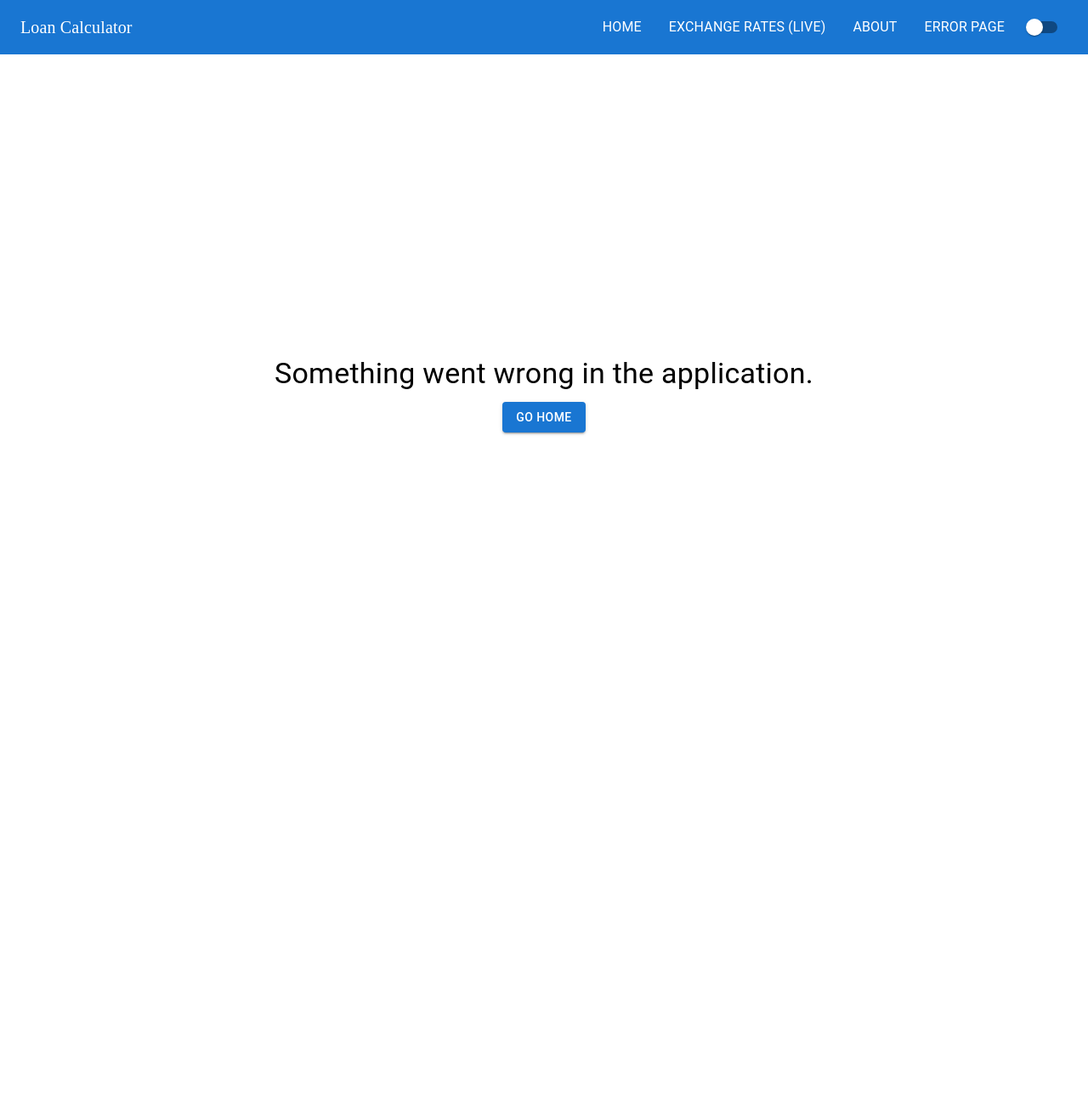
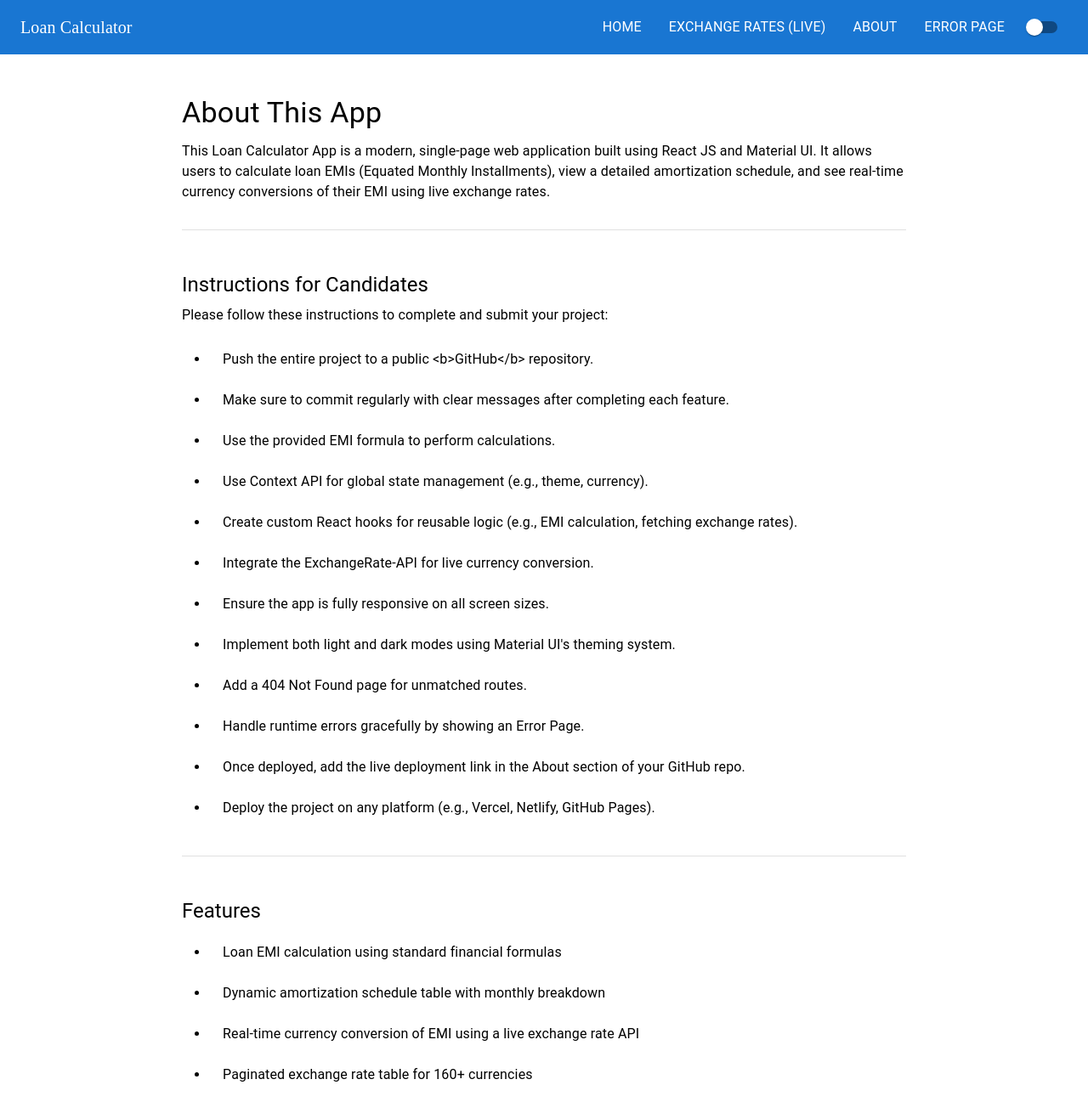
Before and after one commit to Crestolima/loan-calculator, a React (Vite) app: page /about in a window 1280 px wide. Shown: the top 1297 px of the page at 85% size. Before the commit the page ends 864 px from the top, so only its background shows below. Built offline with nearby package versions, Linux system fonts and the light colour scheme.

Commit message:
About Page Design

```diff
--- a/src/App.jsx
+++ b/src/App.jsx
@@ -6,6 +6,7 @@ import HomePage from './pages/HomePage';
 import ExchangeRates from './pages/ExchangeRates';
 import ErrorPage from './pages/ErrorPage';
 import { useThemeContext } from './context/ThemeContext';
+import About from './pages/About';
 
 const AppContent = () => {
   const location = useLocation();
@@ -21,6 +22,7 @@ const AppContent = () => {
       <Routes>
         <Route path="/" element={<HomePage />} />
         <Route path="/exchange" element={<ExchangeRates />} />
+        <Route path="/about" element={<About/>} />
         <Route path="*" element={<ErrorPage />} />
       </Routes>
     </>
--- /dev/null
+++ b/src/pages/About.jsx
@@ -0,0 +1,204 @@
+import React from 'react';
+import {
+  Typography,
+  List,
+  ListItem,
+  ListItemText,
+  Container,
+  Divider,
+  Box,
+} from '@mui/material';
+
+
+const SectionWrapper = ({ children }) => (
+  <Box my={6}>
+    {children}
+    <Divider sx={{ my: 4 }} />
+  </Box>
+);
+
+const AboutSection = () => (
+  <SectionWrapper>
+    <Typography variant="h4" gutterBottom align="left">
+      About This App
+    </Typography>
+    <Typography variant="body1" >
+      This Loan Calculator App is a modern, single-page web application built using React JS and Material UI.
+      It allows users to calculate loan EMIs (Equated Monthly Installments), view a detailed amortization schedule,
+      and see real-time currency conversions of their EMI using live exchange rates.
+    </Typography>
+  </SectionWrapper>
+);
+
+const InstructionsSection = () => (
+    <SectionWrapper>
+      <Typography variant="h5" gutterBottom>
+        Instructions for Candidates
+      </Typography>
+      <Typography variant="body1" paragraph>
+        Please follow these instructions to complete and submit your project:
+      </Typography>
+      <List sx={{ listStyleType: 'disc', pl: 4 }} disablePadding>
+        {[
+          "Push the entire project to a public <b>GitHub</b> repository.",
+          "Make sure to commit regularly with clear messages after completing each feature.",
+          "Use the provided EMI formula to perform calculations.",
+          "Use Context API for global state management (e.g., theme, currency).",
+          "Create custom React hooks for reusable logic (e.g., EMI calculation, fetching exchange rates).",
+          "Integrate the ExchangeRate-API for live currency conversion.",
+          "Ensure the app is fully responsive on all screen sizes.",
+          "Implement both light and dark modes using Material UI's theming system.",
+          "Add a 404 Not Found page for unmatched routes.",
+          "Handle runtime errors gracefully by showing an Error Page.",
+          "Once deployed, add the live deployment link in the About section of your GitHub repo.",
+          "Deploy the project on any platform (e.g., Vercel, Netlify, GitHub Pages).",
+        ].map((text, index) => (
+          <ListItem key={index} sx={{ display: 'list-item' }}>
+            <ListItemText primary={text} />
+          </ListItem>
+        ))}
+      </List>
+    </SectionWrapper>
+  );
+
+  const FeaturesSection = () => (
+    <SectionWrapper>
+      <Typography variant="h5" gutterBottom>
+        Features
+      </Typography>
+      <List sx={{ listStyleType: 'disc', pl: 4 }} disablePadding>
+        {[
+          "Loan EMI calculation using standard financial formulas",
+          "Dynamic amortization schedule table with monthly breakdown",
+          "Real-time currency conversion of EMI using a live exchange rate API",
+          "Paginated exchange rate table for 160+ currencies",
+          "Dark/Light mode toggle for a customizable experience",
+          "Collapsible/responsive navigation on mobile screens",
+          "Fully responsive UI built with Material UI",
+        ].map((feature, index) => (
+          <ListItem key={index} sx={{ display: 'list-item' }}>
+            <ListItemText primary={feature} />
+          </ListItem>
+        ))}
+      </List>
+    </SectionWrapper>
+  );
+
+  const TechnologiesUsedSection = () => (
+    <SectionWrapper>
+      <Typography variant="h6" gutterBottom>
+        🛠️ Technologies Used
+      </Typography>
+      <List sx={{ listStyleType: 'disc', pl: 4 }} disablePadding>
+        {[
+          "React (Hooks, Routing, Context API)",
+          "Material UI for styling and responsive components",
+          "Axios for API calls",
+          "Exchange Rate API for real-time currency conversion",
+        ].map((tech, index) => (
+          <ListItem key={index} sx={{ display: 'list-item' }}>
+            <ListItemText primary={tech} />
+          </ListItem>
+        ))}
+      </List>
+    </SectionWrapper>
+  );
+
+  const EMIFormulaSection = () => (
+    <SectionWrapper>
+      <Typography variant="h6" gutterBottom>
+        📊 EMI Formula Used
+      </Typography>
+      <Typography variant="body1" paragraph>
+        The EMI (Equated Monthly Installment) is calculated using the standard formula:
+      </Typography>
+      <Typography variant="body2" fontFamily="monospace">
+        EMI = P × r × (1 + r)<sup>n</sup> / ((1 + r)<sup>n</sup> - 1)
+      </Typography>
+      <Typography variant="body1" paragraph>
+        Where:
+      </Typography>
+      <List sx={{ listStyleType: 'disc', pl: 4 }} disablePadding>
+        {[
+          "P = Principal loan amount",
+          "R = Monthly interest rate (annual rate / 12 / 100)",
+          "N = Loan duration in months",
+        ].map((item, index) => (
+          <ListItem key={index} sx={{ display: 'list-item' }}>
+            <ListItemText primary={item} />
+          </ListItem>
+        ))}
+      </List>
+    </SectionWrapper>
+  );
+
+
+
+
+const CurrencyConversionAPISection = () => (
+  <SectionWrapper>
+    <Typography variant="h6" gutterBottom>
+      🌍 Currency Conversion API
+    </Typography>
+    <Typography variant="body1" paragraph>
+      This app integrates with the free tier of the{' '}
+      <a href="https://www.exchangerate-api.com/" target="_blank" rel="noopener noreferrer">
+        ExchangeRate-API
+      </a>{' '}
+      to fetch live exchange rates.
+    </Typography>
+    <Typography variant="subtitle2">API Endpoint Example:</Typography>
+    <Typography variant="body2" style={{ wordBreak: 'break-word' }}>
+      https://v6.exchangerate-api.com/v6/YOUR_API_KEY/latest/USD
+    </Typography>
+    <Typography variant="body1">
+      You must register and obtain a free API key to use this endpoint. Then, replace{' '}
+      <code>YOUR_API_KEY</code> in the code with your actual key.
+    </Typography>
+  </SectionWrapper>
+);
+
+const PurposeOfAppSection = () => (
+    <SectionWrapper>
+      <Typography variant="h6" gutterBottom>
+        🎯 Purpose Of This App
+      </Typography>
+      <Typography variant="body1" paragraph>
+        This project is designed to assess a candidate's React development skills, including:
+      </Typography>
+      <List sx={{ listStyleType: 'disc', pl: 4 }} disablePadding>
+        {[
+          "React fundamentals (state, props, hooks)",
+          "Component structure and code reusability",
+          "Third-party API integration and live data rendering",
+          "Working with tables, lists, and navigation",
+          "Theme customization (dark/light mode toggle)",
+          "Error handling and graceful UI fallbacks",
+          "Responsive design and collapsible mobile header navigation (for Mobile view)",
+        ].map((point, index) => (
+          <ListItem key={index} sx={{ display: 'list-item' }}>
+            <ListItemText primary={point} />
+          </ListItem>
+        ))}
+      </List>
+      <Typography variant="caption" color="text.secondary">
+        * For any currency conversion feature to work, make sure the API key is valid and the network allows external API calls.
+      </Typography>
+    </SectionWrapper>
+  );
+
+const About = () => {
+  return (
+    <Container maxWidth="md">
+      <AboutSection />
+      <InstructionsSection />
+      <FeaturesSection />
+      <TechnologiesUsedSection />
+      <EMIFormulaSection />
+      <CurrencyConversionAPISection />
+      <PurposeOfAppSection />
+    </Container>
+  );
+};
+
+export default About;
```
